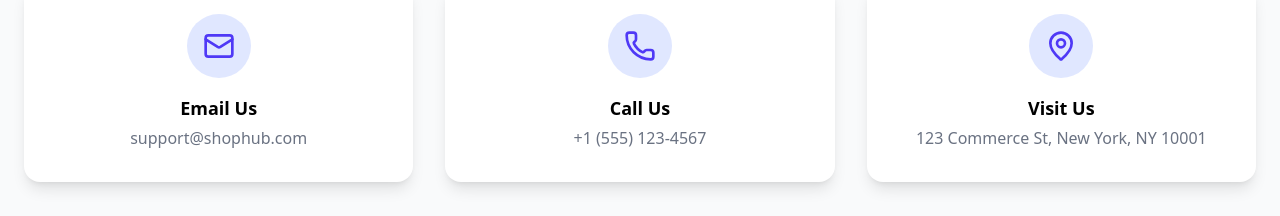
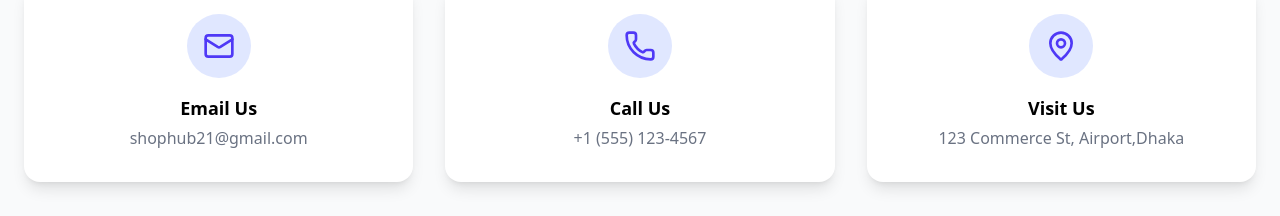
Before and after one commit to Asadulla56/shophub, a React (Vite) app: page /contact in a window 1280 px wide. Shown: the part 427-643 px from the top of the page. Built offline with nearby package versions, Linux system fonts and the light colour scheme.

Commit message:
updated to the contact pages

```diff
--- a/src/pages/Contact.jsx
+++ b/src/pages/Contact.jsx
@@ -35,9 +35,9 @@ const Contact = () => {
   };
 
   const contactInfo = [
-    { icon: Mail, title: "Email Us", content: "support@shophub.com", link: "mailto:support@shophub.com" },
+    { icon: Mail, title: "Email Us", content: "shophub21@gmail.com", link: "mailto:shophub21@gmail.com" },
     { icon: Phone, title: "Call Us", content: "+1 (555) 123-4567", link: "tel:+15551234567" },
-    { icon: MapPin, title: "Visit Us", content: "123 Commerce St, New York, NY 10001", link: "#" },
+    { icon: MapPin, title: "Visit Us", content: "123 Commerce St, Airport,Dhaka", link: "#" },
   ];
 
   return (
```
